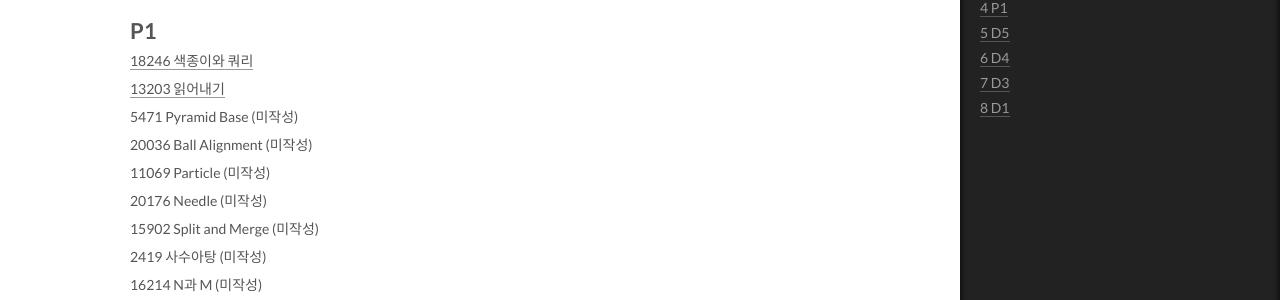
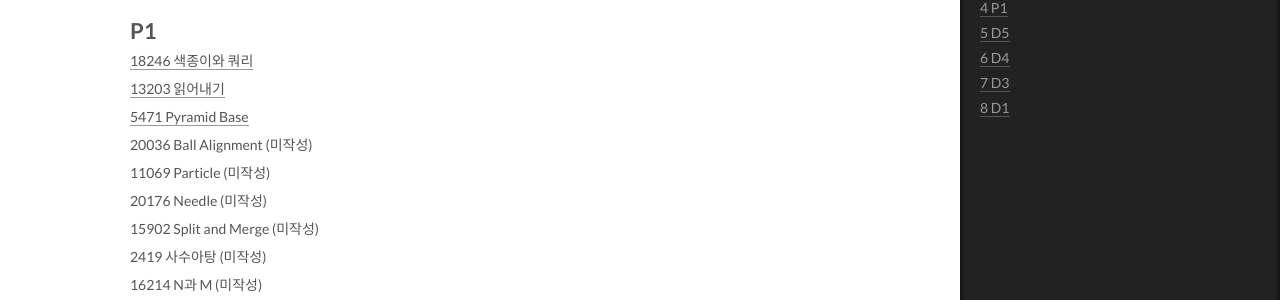
Before and after one commit to ansol4328/ansol4328.github.io, a Jekyll site: the page built from _posts/2021-11-04-PS-in-ROKAF.md, in a window 1280 px wide and 1400 px high, scrolled down 813 px. Shown: the part 150-450 px from the top of the window. Built offline with Jekyll 4.4.1, drawn with Linux system fonts in a browser that asks for light colours; comment, search, counter and statistics services are not loaded; some of the changed text lies outside the part shown.

Commit message:
add some comment and link of new post

```diff
--- a/_posts/2021-11-04-PS-in-ROKAF.md
+++ b/_posts/2021-11-04-PS-in-ROKAF.md
@@ -28,7 +28,7 @@ tags:
 # P1
 [18246 색종이와 쿼리](https://ansol4328.github.io/boj/2021/12/21/BOJ-18246/)
 [13203 읽어내기](https://ansol4328.github.io/boj/2021/12/22/BOJ-13203/)
-5471 Pyramid Base (미작성)
+[5471 Pyramid Base](https://ansol4328.github.io/boj/2021/12/22/BOJ-5471/)
 20036 Ball Alignment (미작성)
 11069 Particle (미작성)
 20176 Needle (미작성)
@@ -82,7 +82,7 @@ tags:
 14951 Broadcast Stations (미작성)
 
 # D3
-11552 Pyramid Base 2 (미작성)
+[11552 Pyramid Base 2](https://ansol4328.github.io/boj/2021/12/22/BOJ-5471/)
 8987 수족관 3 (미작성)
 16216 우산 (미작성)
 10076 휴가 (미작성)
```
Also changed, not shown: _posts/2021-12-22-BOJ-5471.md (+2 -0 lines).
